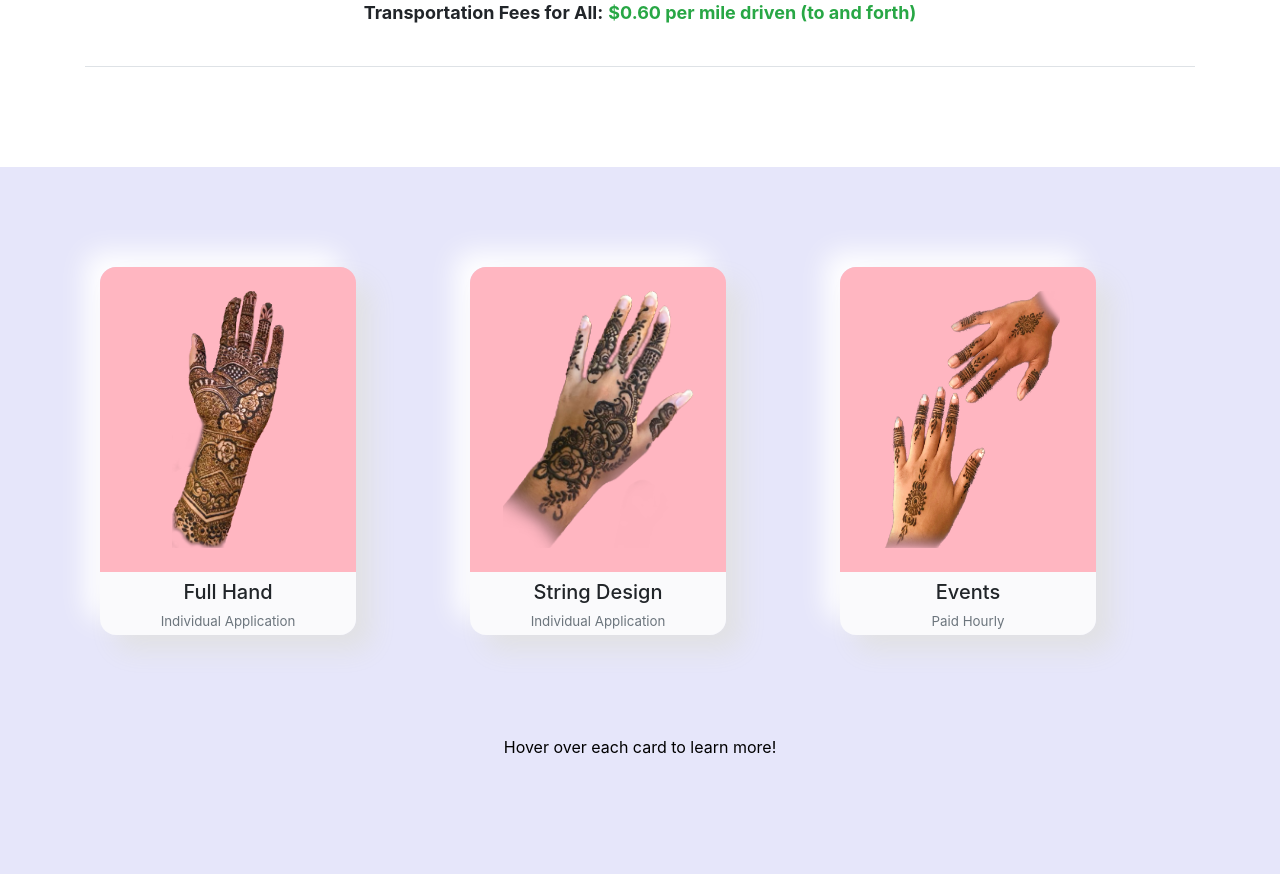
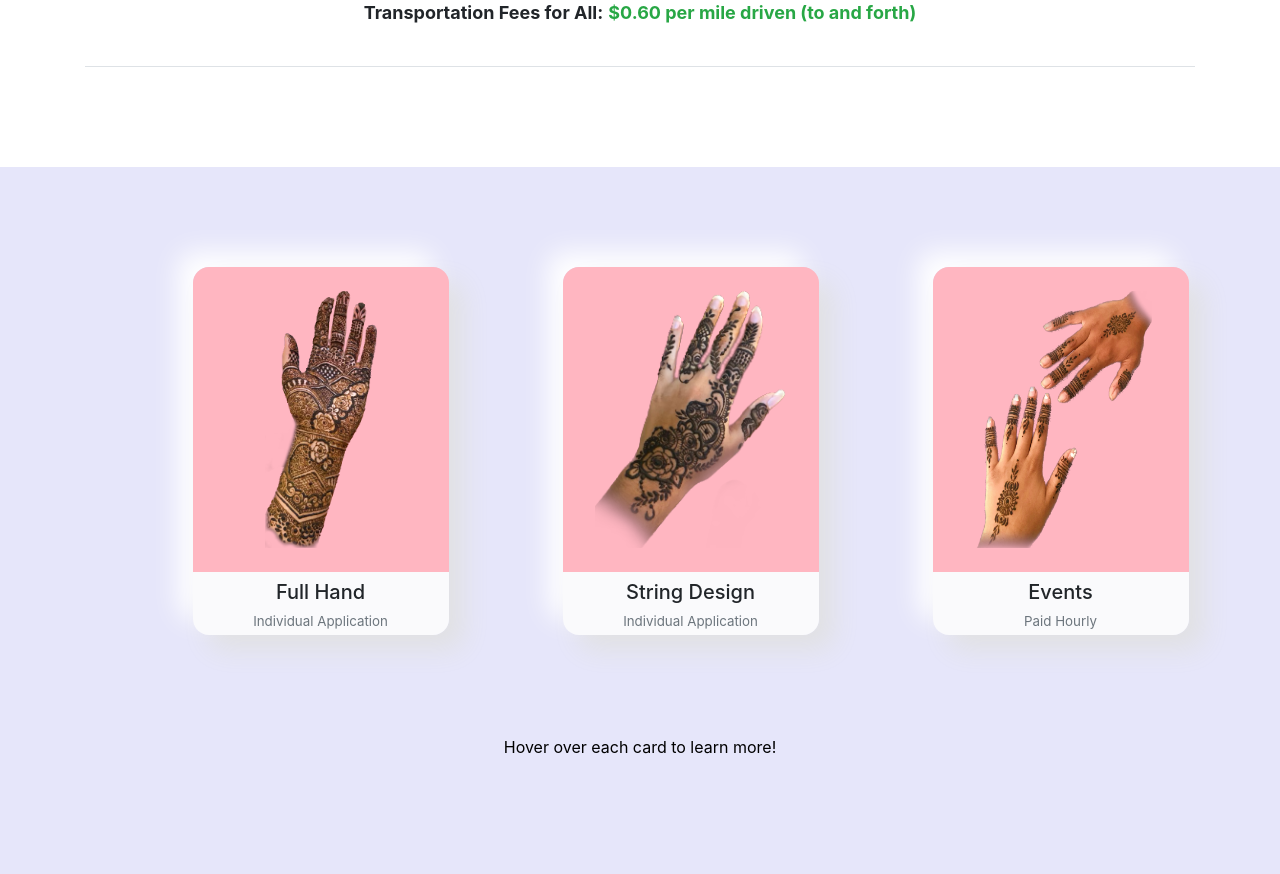
Before and after one commit to a-shah008/rujuls_mehndi, a Flask app: page /services in a window 1280 px wide. Shown: the part 418-1292 px from the top of the page. Run offline with Flask 3, Linux system fonts and the light colour scheme; some libraries are stand-ins or nearby versions.

Commit message:
fixed offset columns on services page

```diff
--- a/app/templates/services.html
+++ b/app/templates/services.html
@@ -44,8 +44,10 @@
         <div class="text-center border-bottom" style="padding-top: 100px; padding-left: 100px; padding-right: 100px; padding-bottom: 40px; font-size: large;">
             <p>The following are services I provide. To purchase individual services,
                 <br>contact me either via email or through our <a href="{{ url_for('contact') }}">contact page</a>. For events,<br>
-                use the booking page and I will reach out back to you as to further details!</p><br>
-                <b>Transportation Fees for All:</b> <b class="text-success">$0.60 per mile driven (to and forth)</b>
+                use the booking page and I will reach out back to you as to further details!
+            </p>
+            <br>
+            <b>Transportation Fees for All:</b> <b class="text-success">$0.60 per mile driven (to and forth)</b>
         </div>
     </div>
     <div style="padding-top: 100px;">
@@ -53,7 +55,7 @@
             <div style="padding: 100px;">
                 <div class="text-center">
                     <div class="row text-center">
-                        <div class="col-lg-4">
+                        <div class="col-lg-3 offset-md-1">
                             <div class="property-card">
                                 <div class="property-image1">
                                 </div>
@@ -63,7 +65,7 @@
                                 </div>
                             </div>
                         </div>
-                        <div class="col-lg-4">
+                        <div class="col-lg-3 offset-md-1">
                             <div class="property-card">
                                 <div class="property-image2">
                                 </div>
@@ -73,7 +75,7 @@
                                 </div>
                             </div>
                         </div>
-                        <div class="col-lg-4">
+                        <div class="col-lg-3 offset-md-1">
                             <div class="property-card">
                                 <div class="property-image3">
                                 </div>
```
